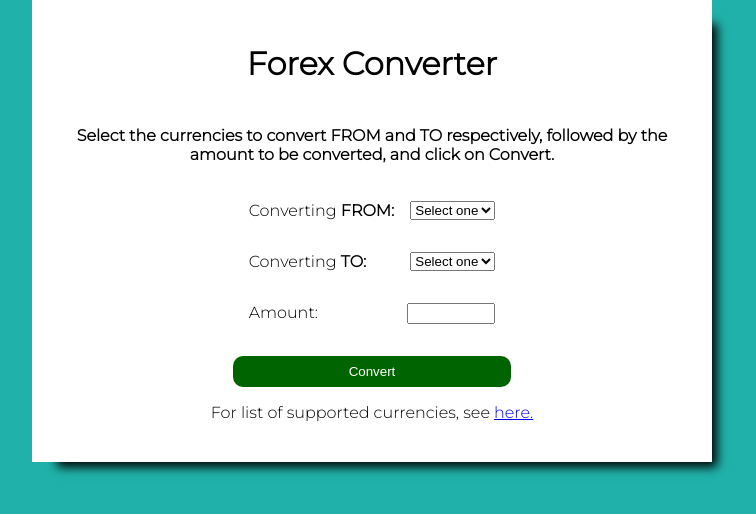
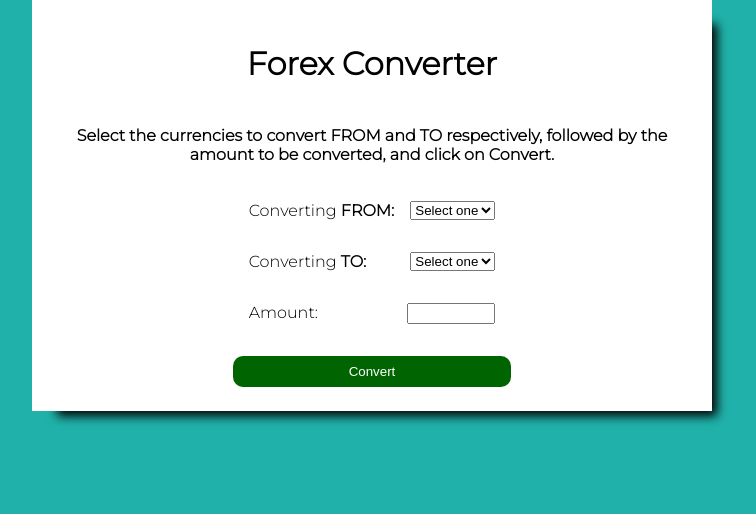
Before and after one commit to fsperoni/Currency_Converter, a Flask app: page / in a window 1280 px wide. Shown: the part 17-531 px from the top of the page, without its empty margins (268-1024 px from the left). Run offline with Flask 2, Linux system fonts and the light colour scheme.

Commit message:
removed paragraph with link to supported currencies

```diff
--- a/templates/index.html
+++ b/templates/index.html
@@ -29,7 +29,4 @@
   </div>
   <button id="convertBtn">Convert</button>
 </form>
-<p>For list of supported currencies, see
-  <a href="https://forex-python.readthedocs.io/en/latest/currencysource.html#list-of-supported-currency-codes"
-    target="_blank" rel="noopener noreferrer nofollow">here.</a></p>
 {% endblock %}
```
